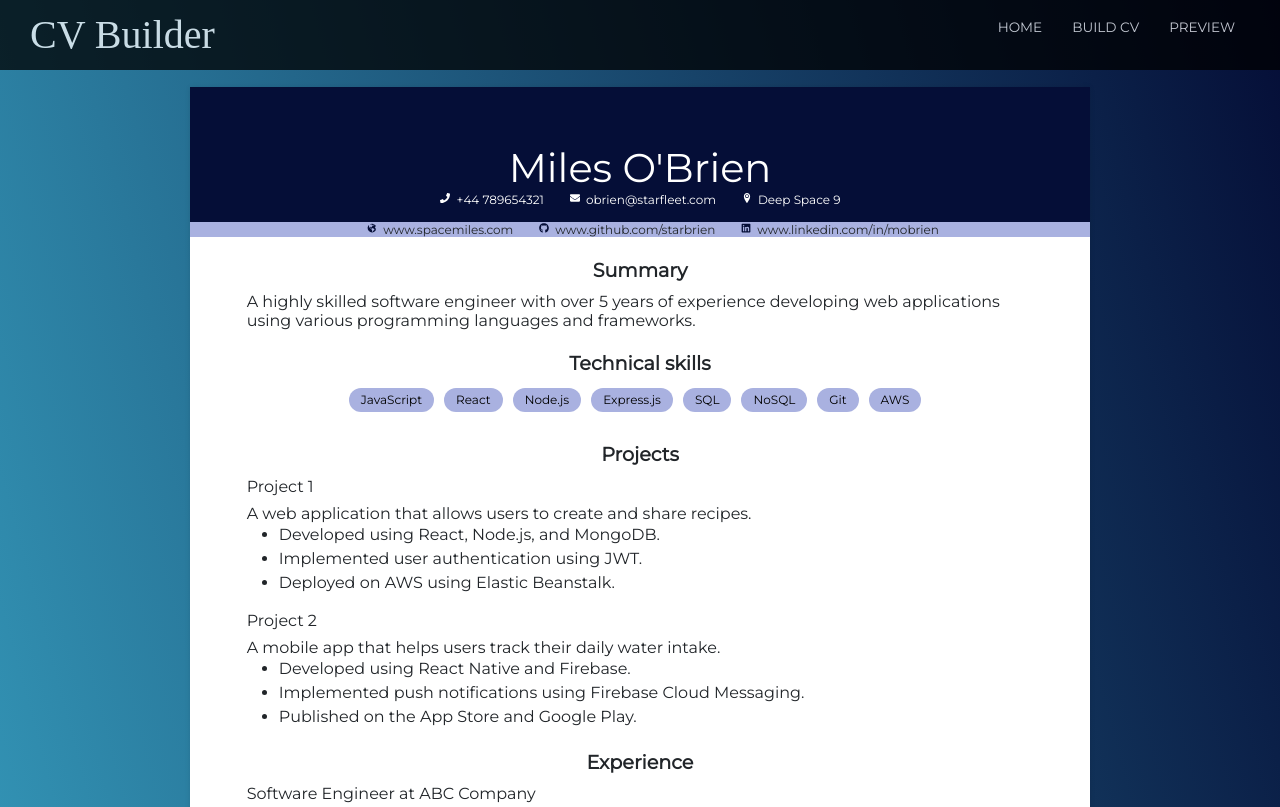
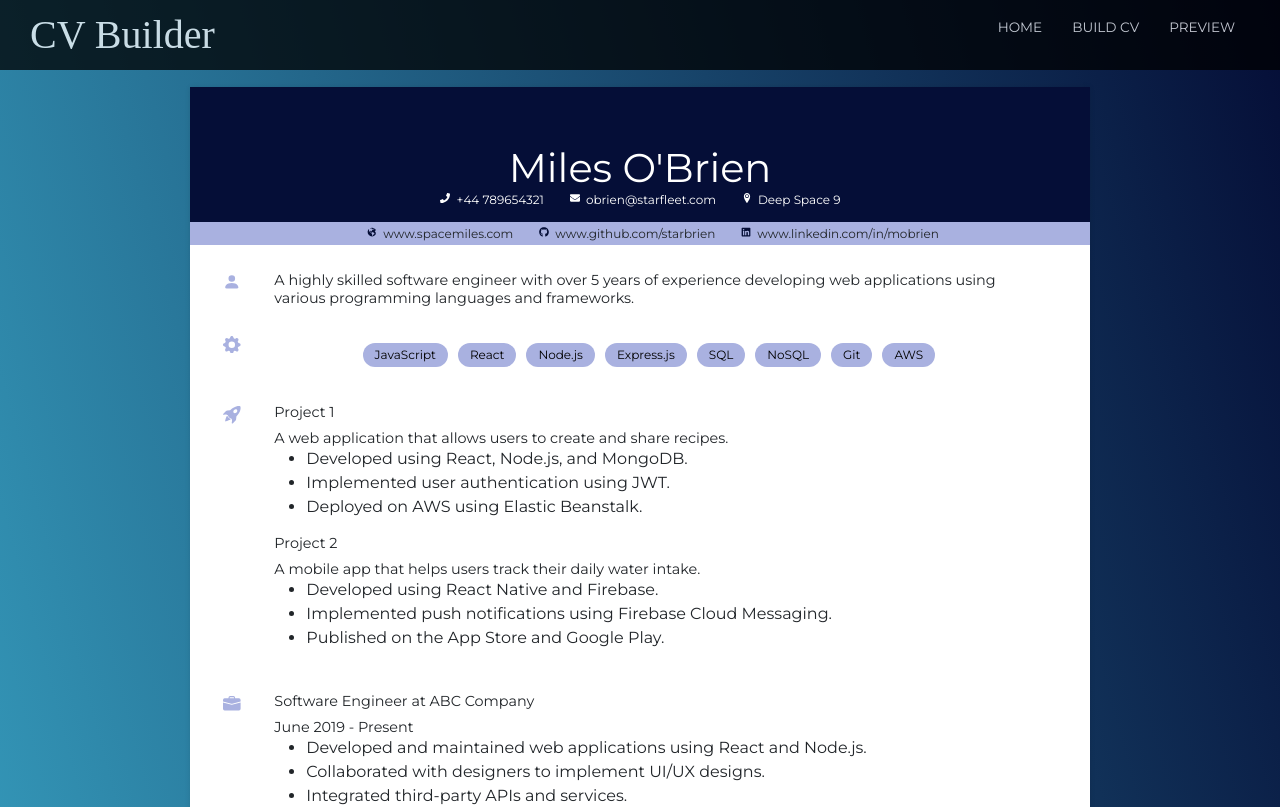
Before and after one commit to maijako/CV-generator, a React (Create React App) app: page /preview in a window 1280 px wide. Shown: the top 807 px of the page. Built offline with nearby package versions, Linux system fonts and the light colour scheme; a web font is replaced by a local one; what @react-pdf/renderer would draw is missing.

Commit message:
add icon side bar to cv

```diff
--- a/src/cv_designs/designOne/CvOne.css
+++ b/src/cv_designs/designOne/CvOne.css
@@ -7,7 +7,6 @@ body {
 .container {
   max-width: 900px;
   margin-top: 2.3cm;
-  /* padding-top: 1.5cm; */
   padding-left: 0;
   padding-right: 0;
   box-sizing: border-box;
@@ -18,12 +17,11 @@ body {
 header {
   background-color: #050e37;
   padding-bottom: 10px;
-
 }
 
 p {
   line-height: normal;
-  font-size: 1em;
+  font-size: 0.9em;
 }
 
 .candidateName {
@@ -67,11 +65,12 @@ p {
 }
 
 h2 {
-  font-size: 1em;
+  font-size: 0.9em;
 }
 
 .websites {
   background-color: #a9b1e0;
+
 }
 
 .website__icon {
@@ -83,38 +82,46 @@ h2 {
 
 .website__details {
   margin: 0;
+  padding: 4px;
   display: flex;
   align-items: center;
   justify-content: center;
   font-size: 12px;
 }
 
+.cv__icon {
+ margin-top: 8px;
+ color: #a9b1e0;
+}
 
 .section {
+  display: flex; /* Use flexbox layout */
+  align-items: flex-start;
   margin-top: 0.5cm;
-  margin-left: 1.5cm;
+  margin-left: 0;
   margin-right: 1.5cm;
 }
 
 .section-header {
-  font-size: 1.2em;
+  font-size: 1.1em;
   font-weight: bold;
   text-align: center;
+  width: 10%; /* Set the width of section-header to 10% of the parent container */
 }
 
-.section-content {
+
+.section-content,
+.section-skills {
   margin-top: 0.2cm;
-  font-size: 1em;
+  width: 90%; /* Set the width of section-content to 90% of the parent container */
 }
+
+/* playing with code */
 
 .section-content p {
   margin: 0;
 }
 
-.ul,
-.li {
-  font-size: 1em;
-}
 
 /* style the skills section */
 .section-skills {
@@ -146,6 +153,9 @@ h2 {
   font-size: 0.9em;
 }
 
+/* style the projects section */
+
+
 /* printing styles */
 @media print {
   body {
--- a/src/cv_designs/designOne/MainSectionOne.js
+++ b/src/cv_designs/designOne/MainSectionOne.js
@@ -1,10 +1,9 @@
 import React from "react";
-import { FaPhone } from "react-icons/fa";
-import { FaEnvelope } from "react-icons/fa";
+import { FaPhone, FaGithub, FaLinkedin, FaEnvelope } from "react-icons/fa";
 import { ImLocation2 } from "react-icons/im";
 import { GiEarthAmerica } from "react-icons/gi";
-import { FaGithub } from "react-icons/fa";
-import { FaLinkedin } from "react-icons/fa";
+import { BsGearFill, BsFillPersonFill, BsFillRocketTakeoffFill, BsBriefcaseFill, BsFillMortarboardFill } from "react-icons/bs";
+
 
 
 function MainSectionOne() {
@@ -28,14 +27,18 @@ function MainSectionOne() {
       </div>
 
       <div className="section">
-        <div className="section-header">Summary</div>
+        <div className="section-header">
+        <BsFillPersonFill className="cv__icon" />
+        </div>
         <div className="section-content">
           <p>A highly skilled software engineer with over 5 years of experience developing web applications using various programming languages and frameworks.</p>
         </div>
       </div>
 
       <div className="section">
-        <div className="section-header">Technical skills</div>
+      <div className="section-header">
+        <BsGearFill className="cv__icon" />
+        </div>
         <div className="section-skills">
           <ul className="skills-ul">
             <li className="skills-li">JavaScript</li>
@@ -51,7 +54,9 @@ function MainSectionOne() {
       </div>
 
       <div class="section">
-        <div class="section-header">Projects</div>
+      <div className="section-header">
+      <BsFillRocketTakeoffFill className="cv__icon" />
+      </div>
         <div class="section-content">
           <h2>Project 1</h2>
           <p>A web application that allows users to create and share recipes.</p>
@@ -72,7 +77,9 @@ function MainSectionOne() {
       </div>
 
       <div class="section">
-        <div class="section-header">Experience</div>
+      <div className="section-header">
+      <BsBriefcaseFill className="cv__icon" />
+      </div>
         <div class="section-content">
           <h2>Software Engineer at ABC Company</h2>
           <p>June 2019 - Present</p>
@@ -95,7 +102,9 @@ function MainSectionOne() {
       </div>
 
       <div class="section">
-        <div class="section-header">Education</div>
+      <div className="section-header">
+      <BsFillMortarboardFill className="cv__icon"/>
+      </div>
         <div class="section-content">
           <h2>Bachelor of Science in Computer Science</h2>
           <p>University of California, Los Angeles (UCLA)</p>
```
